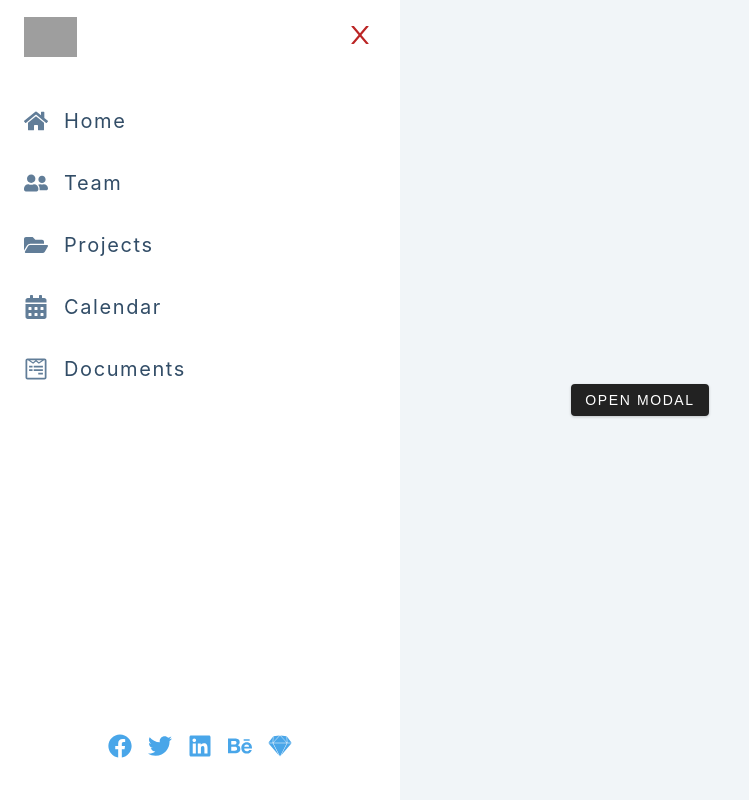
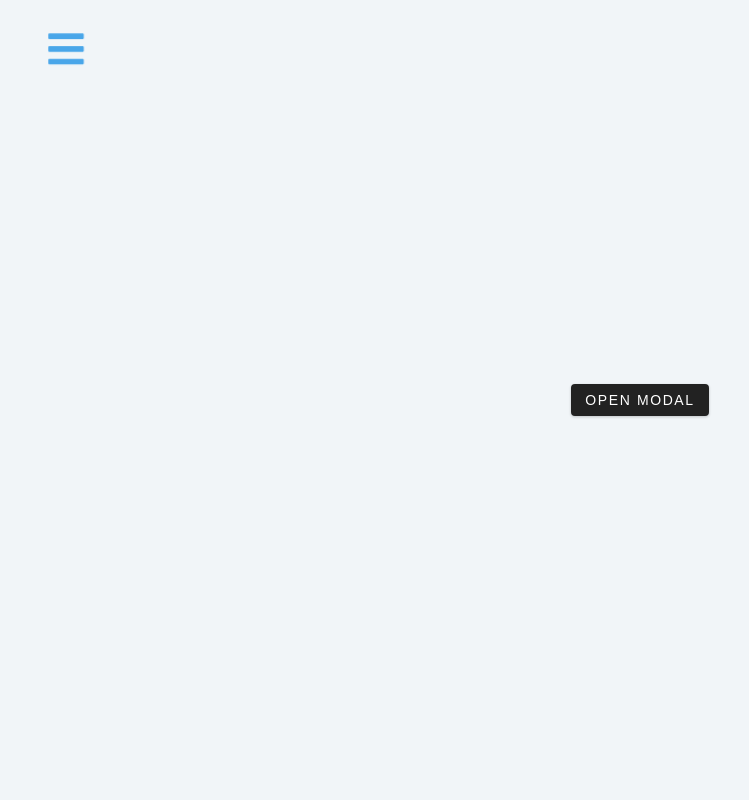
Before and after one commit to AlexBachurin/sidebar-modal-app, a React (Create React App) app: page / in a window 1280 px wide. Shown: the whole page, without its empty margins (0-749 px from the left). Built offline with nearby package versions, Linux system fonts and the light colour scheme; grey boxes are pictures that could not be loaded.

Commit message:
App context Provider for our App and custom hook for useContext

```diff
--- a/src/components/Home.js
+++ b/src/components/Home.js
@@ -1,6 +1,9 @@
 import React from 'react'
 import { FaBars } from 'react-icons/fa'
+import { useGlobalContext } from '../context'
 const Home = () => {
+    const data = useGlobalContext();
+    console.log(data);
     return (
         <main>
             <button className="sidebar-toggle">
--- a/src/components/Sidebar.js
+++ b/src/components/Sidebar.js
@@ -3,14 +3,12 @@ import { AiOutlineClose } from 'react-icons/ai';
 import { links, social } from '../data'
 const Sidebar = () => {
     return (
-        <aside className="sidebar show-sidebar">
+        <aside className="sidebar">
             <div className="sidebar-header">
                 <img src="https://res.cloudinary.com/dljezd6qv/image/upload/v1631669002/logo-horizontal-svg_jg4e3x.svg" alt="logo" className="logo" />
                 <button className="close-btn">
                     <AiOutlineClose />
                 </button>
-
-
             </div>
             <ul className="links">
                 {/* display links from data */}
--- /dev/null
+++ b/src/context.js
@@ -0,0 +1,15 @@
+import React, { useState, useContext } from 'react'
+
+const AppContext = React.createContext();
+
+//allways provide children! or we wont see anything on page, since AppProvider wrapping all our App
+const AppProvider = ({ children }) => {
+    return <AppContext.Provider value="hello">{children}</AppContext.Provider>
+}
+
+//custom hook
+export const useGlobalContext = () => {
+    return useContext(AppContext);
+}
+
+export { AppContext, AppProvider };
--- a/src/index.js
+++ b/src/index.js
@@ -1,12 +1,17 @@
 import React from 'react';
 import ReactDOM from 'react-dom';
 import './index.css';
+import { AppProvider } from './context';
 import App from './App';
+
 
 
 ReactDOM.render(
   <React.StrictMode>
-    <App />
+    <AppProvider>
+      <App />
+    </AppProvider>
+
   </React.StrictMode>,
   document.getElementById('root')
 );
```
